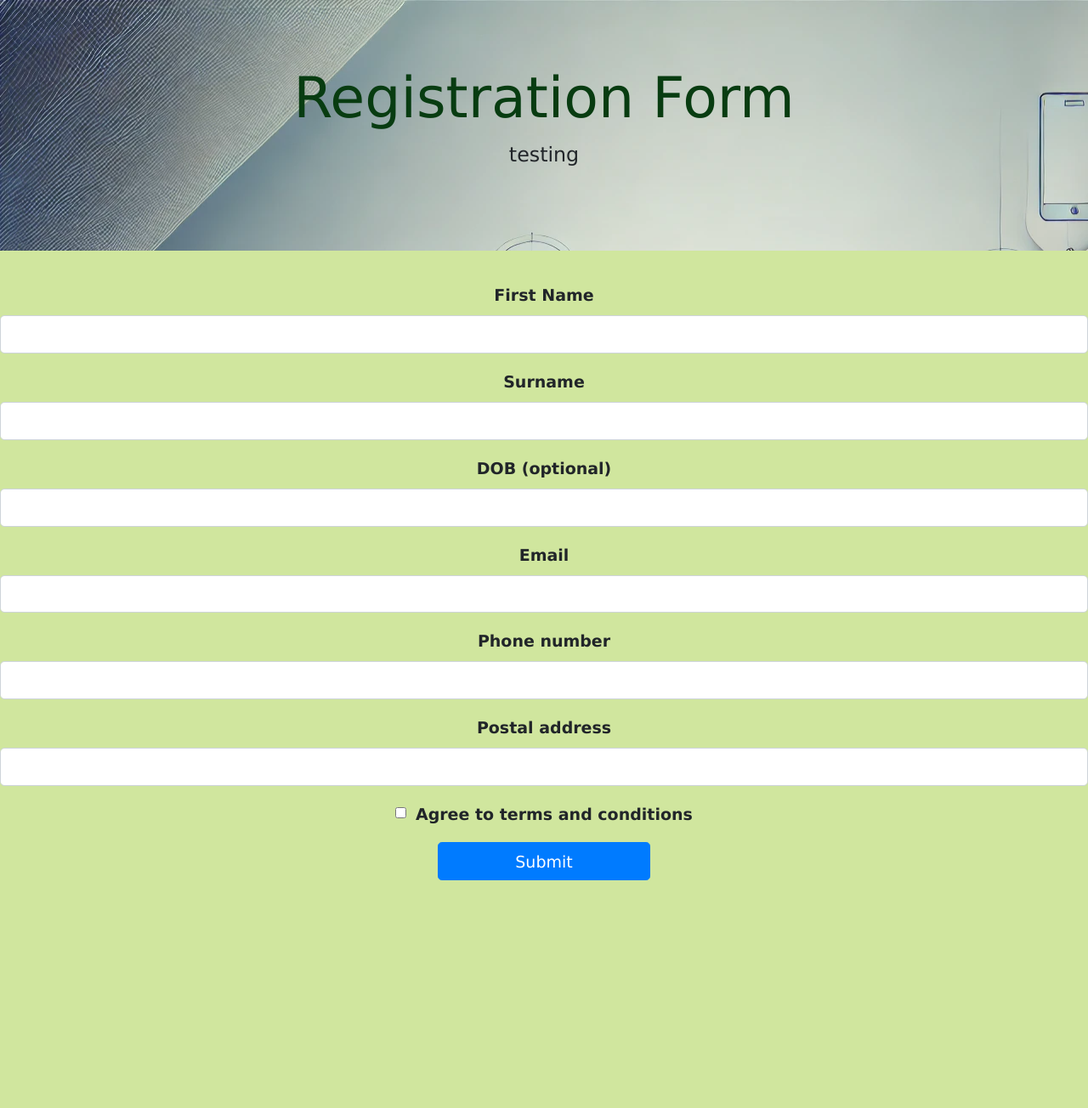
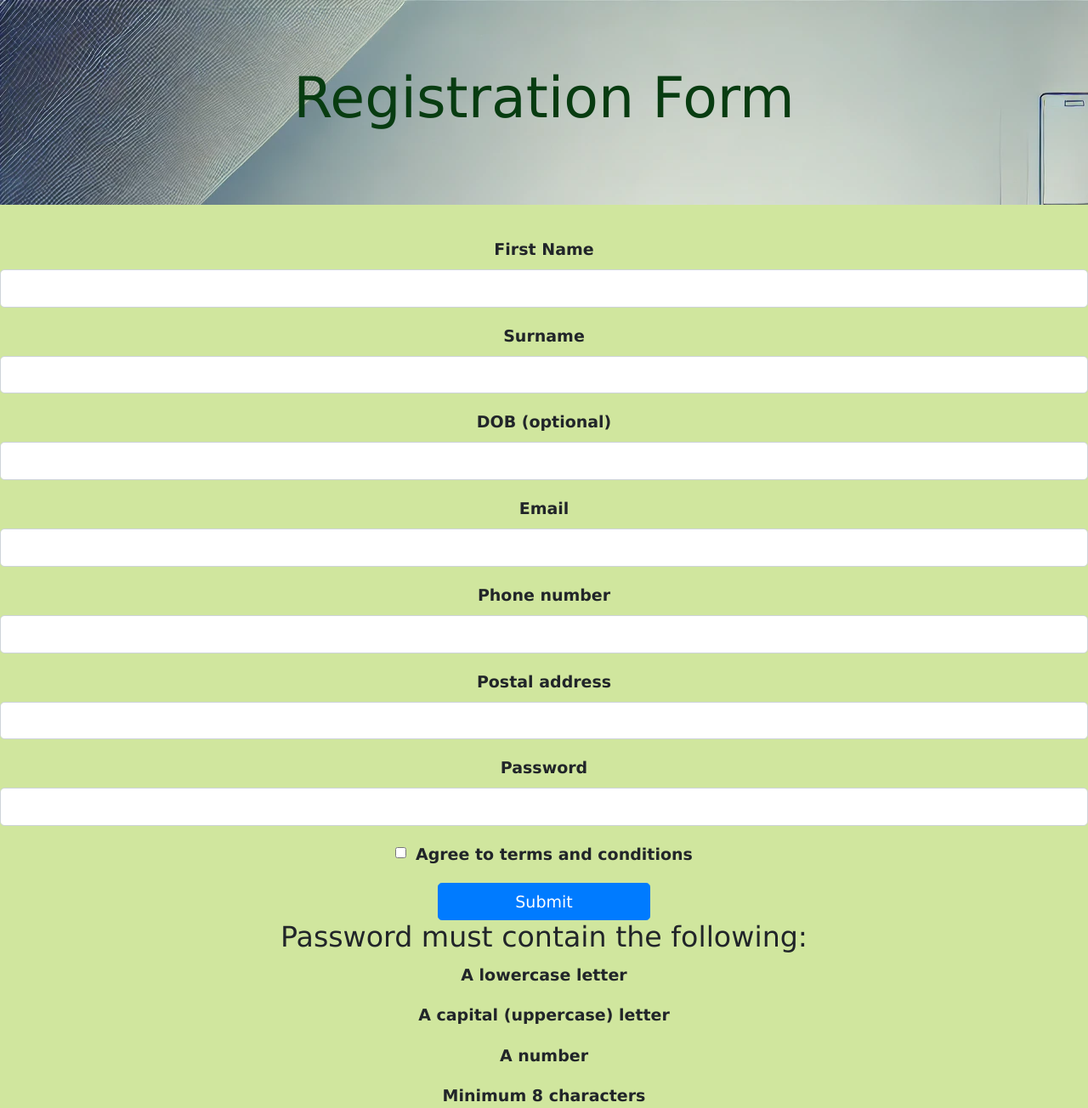
Before and after one commit to moaazEl/FA3, a Flask app: page /register in a window 1280 px wide. Shown: the part 69-1373 px from the top of the page at 85% size. Before the commit the page ends 1105 px from the top, so only its background shows below. Run offline with Flask 3, Linux system fonts and the light colour scheme; data that the repository does not hold is empty; some libraries are stand-ins or nearby versions.

Commit message:
Add files via upload

```diff
--- a/templates/customers.html
+++ b/templates/customers.html
@@ -36,6 +36,7 @@
       <th scope="col">Email</th>
       <th scope="col">Postal address</th>
       <th scope="col">Past sales (transaction number)</th>
+      <th scope="col">Passsword</th>
     </tr>
   </thead>
   <tbody>
@@ -49,6 +50,7 @@
     <td>{{ customers[7] }}</td>
     <td>{{ customers[1] }}</td>
     <td>{{ customers[6] }}</td>
+    <td>{{ customers[8] }}</td>
 
 
 		<td></td>
--- a/templates/register.html
+++ b/templates/register.html
@@ -12,7 +12,18 @@
  <div class="jumbotron jumbotron-fluid">
   <div class="container">
     <h1 class="display-4">Registration Form</h1>
-    <p class="lead">testing</p>
+      <!-- Display Error Message -->
+    {% if error_message %}
+      <!-- If there is an error message, display it in red -->
+      <p style="color: red;">{{ error_message }}</p>
+    {% endif %}
+
+    <!-- Display Success Message -->
+    {% if success_message %}
+        <!-- If there is a success message, display it in green -->
+      <p style="color: green;">{{ success_message }}</p>
+    {% endif %}
+
   </div>
 
 </div>
@@ -47,12 +58,83 @@
     <label for="address">Postal address</label>
     <input type="text" class="form-control" id="address" name = "address">
   </div>
+  <div class="form-group">
+    <label for="password">Password</label>
+    <input type="password" class="form-control" id="password" name = "password" pattern="(?=.*\d)(?=.*[a-z])(?=.*[A-Z]).{8,}" title="Must contain at least one number and one uppercase and lowercase letter, and at least 8 or more characters" required>
+  </div>
   <div class="form-group form-check">
     <input type="checkbox" class="form-check-input" id="exampleCheck1">
     <label class="form-check-label" for="exampleCheck1"> Agree to terms and conditions </label>
   </div>
   <button type="submit" class="btn btn-primary">Submit</button>
 </form>
+<div id="message">
+  <h3>Password must contain the following:</h3>
+  <p id="letter" class="invalid">A <b>lowercase</b> letter</p>
+  <p id="capital" class="invalid">A <b>capital (uppercase)</b> letter</p>
+  <p id="number" class="invalid">A <b>number</b></p>
+  <p id="length" class="invalid">Minimum <b>8 characters</b></p>
+</div>
+
+<script>
+var myInput = document.getElementById("password");
+var letter = document.getElementById("letter");
+var capital = document.getElementById("capital");
+var number = document.getElementById("number");
+var length = document.getElementById("length");
+
+// When the user clicks on the password field, show the message box
+myInput.onfocus = function() {
+  document.getElementById("message").style.display = "block";
+}
+
+// When the user clicks outside of the password field, hide the message box
+myInput.onblur = function() {
+  document.getElementById("message").style.display = "none";
+}
+
+// When the user starts to type something inside the password field
+myInput.onkeyup = function() {
+  // Validate lowercase letters
+  var lowerCaseLetters = /[a-z]/g;
+  if(myInput.value.match(lowerCaseLetters)) {
+    letter.classList.remove("invalid");
+    letter.classList.add("valid");
+  } else {
+    letter.classList.remove("valid");
+    letter.classList.add("invalid");
+  }
+
+  // Validate capital letters
+  var upperCaseLetters = /[A-Z]/g;
+  if(myInput.value.match(upperCaseLetters)) {
+    capital.classList.remove("invalid");
+    capital.classList.add("valid");
+  } else {
+    capital.classList.remove("valid");
+    capital.classList.add("invalid");
+  }
+
+  // Validate numbers
+  var numbers = /[0-9]/g;
+  if(myInput.value.match(numbers)) {
+    number.classList.remove("invalid");
+    number.classList.add("valid");
+  } else {
+    number.classList.remove("valid");
+    number.classList.add("invalid");
+  }
+
+  // Validate length
+  if(myInput.value.length >= 8) {
+    length.classList.remove("invalid");
+    length.classList.add("valid");
+  } else {
+    length.classList.remove("valid");
+    length.classList.add("invalid");
+  }
+}
+</script>
     {%if users%}
     <div class="users" style="margin-left:20%">
       <h2>Registered Users List</h2>
```
Also changed, not shown: templates/add_sales.html (+3 -7 lines), templates/login.html (+8 -5 lines).
